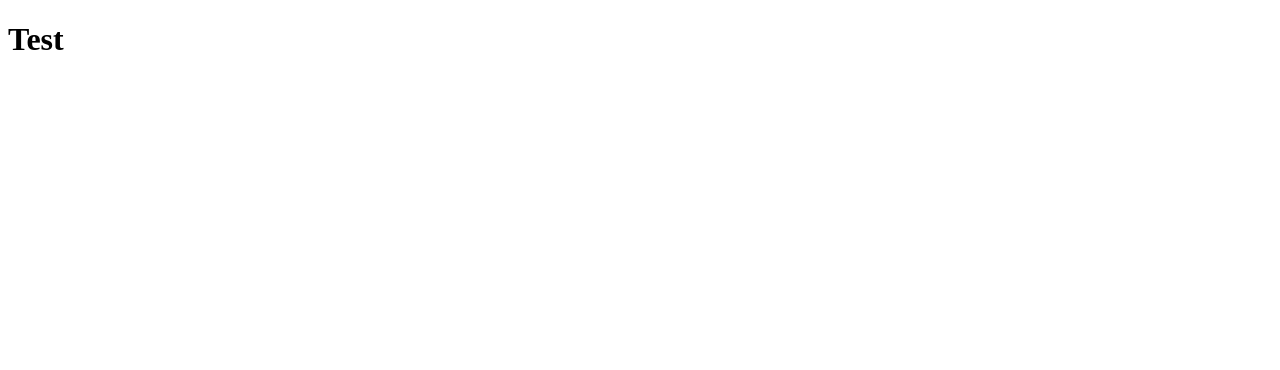
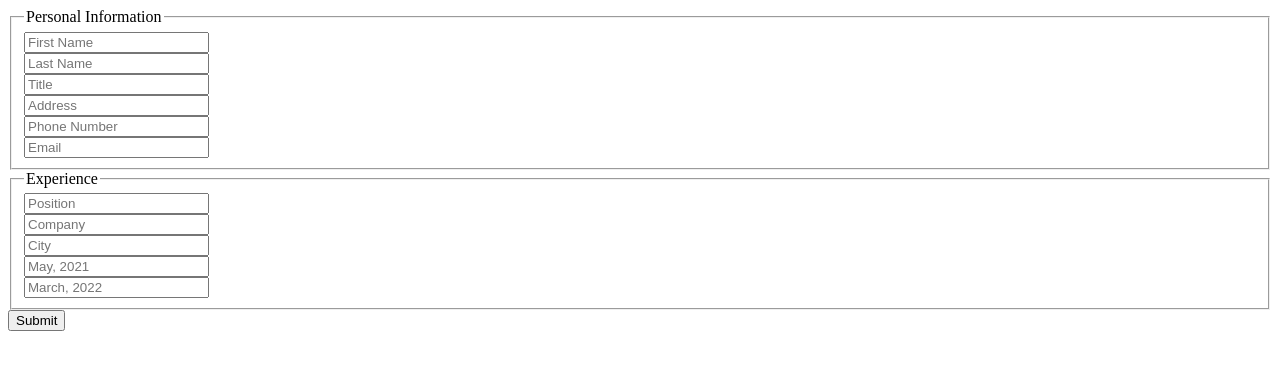
Before and after one commit to 4C-75-63-6B-79/CV_Application, a React (Create React App) app: page / in a window 1280 px wide. Shown: the top 370 px of the page. Built offline with nearby package versions, Linux system fonts and the light colour scheme.

Commit message:
created a all commit for the files left after validating the date inputs

```diff
--- a/src/App.js
+++ b/src/App.js
@@ -1,4 +1,5 @@
 import React from "react";
+import Form from "./components/form";
 
 import './App.css';
 
@@ -6,7 +7,7 @@ class App extends React.Component {
   render() {
     return(
       <div>
-        <h1>Test</h1>
+        <Form />
       </div>
     );
   }
```
